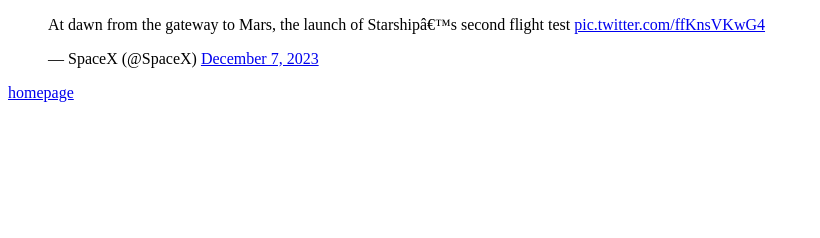
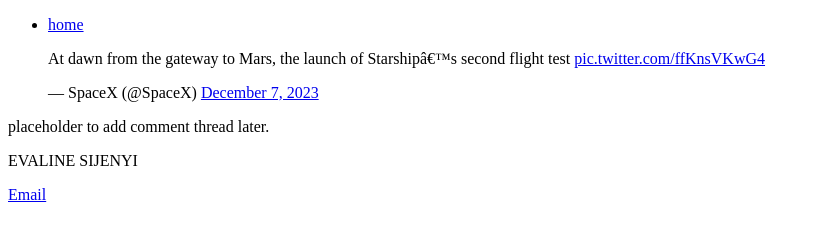
Before and after one commit to Sijenyi96/My_First_Portfolio, a plain HTML site: page tweet.html in a window 1280 px wide. Shown: the whole page, without its empty margins (0-820 px from the left). Drawn offline with Linux system fonts and the light colour scheme.

Commit message:
modify changes

```diff
--- a/tweet.html
+++ b/tweet.html
@@ -4,10 +4,25 @@
     <title>INTRODUCTION TO HTML</title>
 </head>
 <body>
-    <blockquote class="twitter-tweet">
-        <p lang="en" dir="ltr">At dawn from the gateway to Mars, the launch of Starship’s second flight test <a href="https://t.co/ffKnsVKwG4">pic.twitter.com/ffKnsVKwG4</a>
-        </p>&mdash; SpaceX (@SpaceX) <a href="https://twitter.com/SpaceX/status/1732824684683784516?ref_src=twsrc%5Etfw">December 7, 2023</a></blockquote>
-        <script async src="https://platform.twitter.com/widgets.js" charset="utf-8"></script>
-        <a href="index.html">homepage</a>
+    <header>
+        <ul>
+            <li><a href="index.html">home</a></li>
+        </ul>
+    </header>
+    <main>
+        <article>
+           <blockquote class="twitter-tweet">
+           <p lang="en" dir="ltr">At dawn from the gateway to Mars, the launch of Starship’s second flight test <a href="https://t.co/ffKnsVKwG4">pic.twitter.com/ffKnsVKwG4</a>
+           </p>&mdash; SpaceX (@SpaceX) <a href="https://twitter.com/SpaceX/status/1732824684683784516?ref_src=twsrc%5Etfw">December 7, 2023</a></blockquote>
+           <script async src="https://platform.twitter.com/widgets.js" charset="utf-8"></script>
+        </article>
+        <aside>
+            <p>placeholder to add comment thread later.</p>
+        </aside>
+    </main>
+<footer>
+    <p>EVALINE SIJENYI</p>
+    <p><a href="https://www.everlynsijenyi96@gmail.com" target="_blank">Email</a></p>
+</footer>
 </body>
 </html>
```
Also changed, not shown: index.html (+16 -1 lines).
